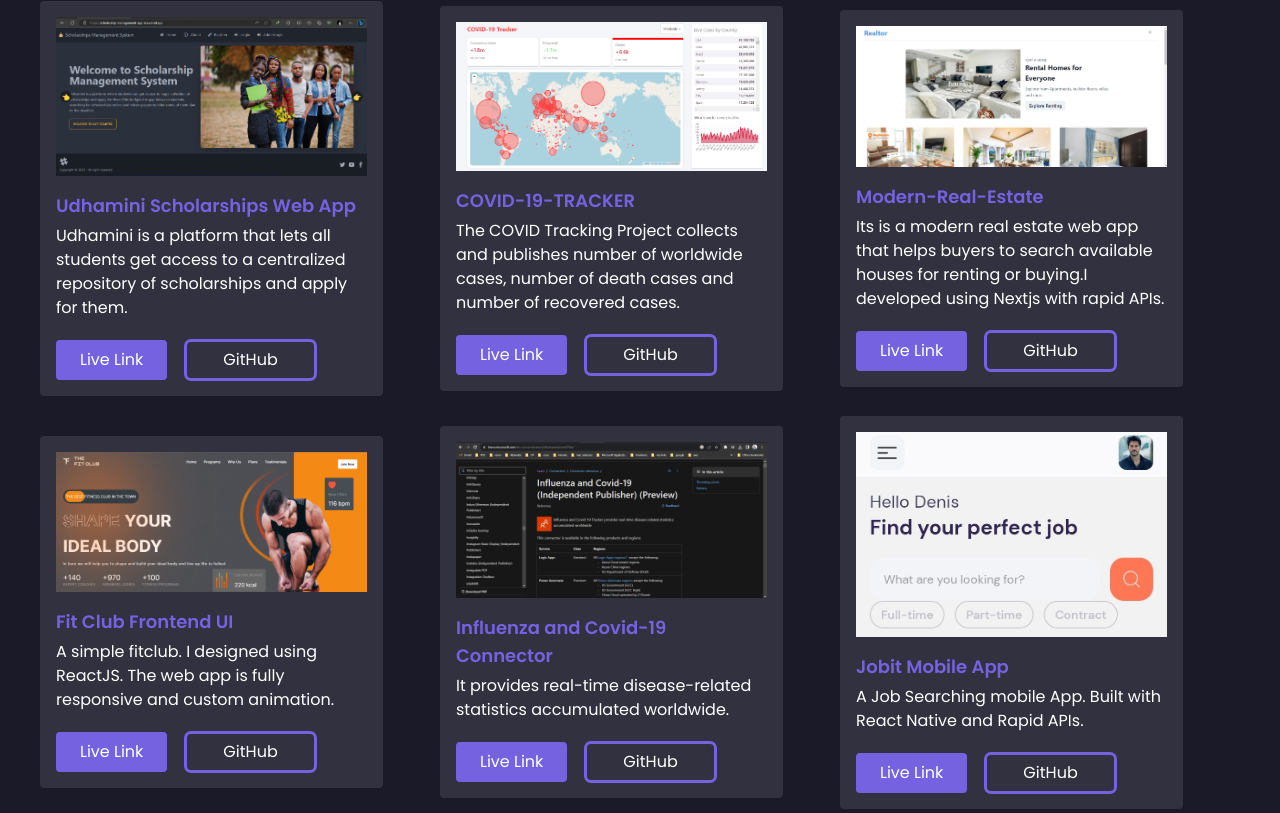
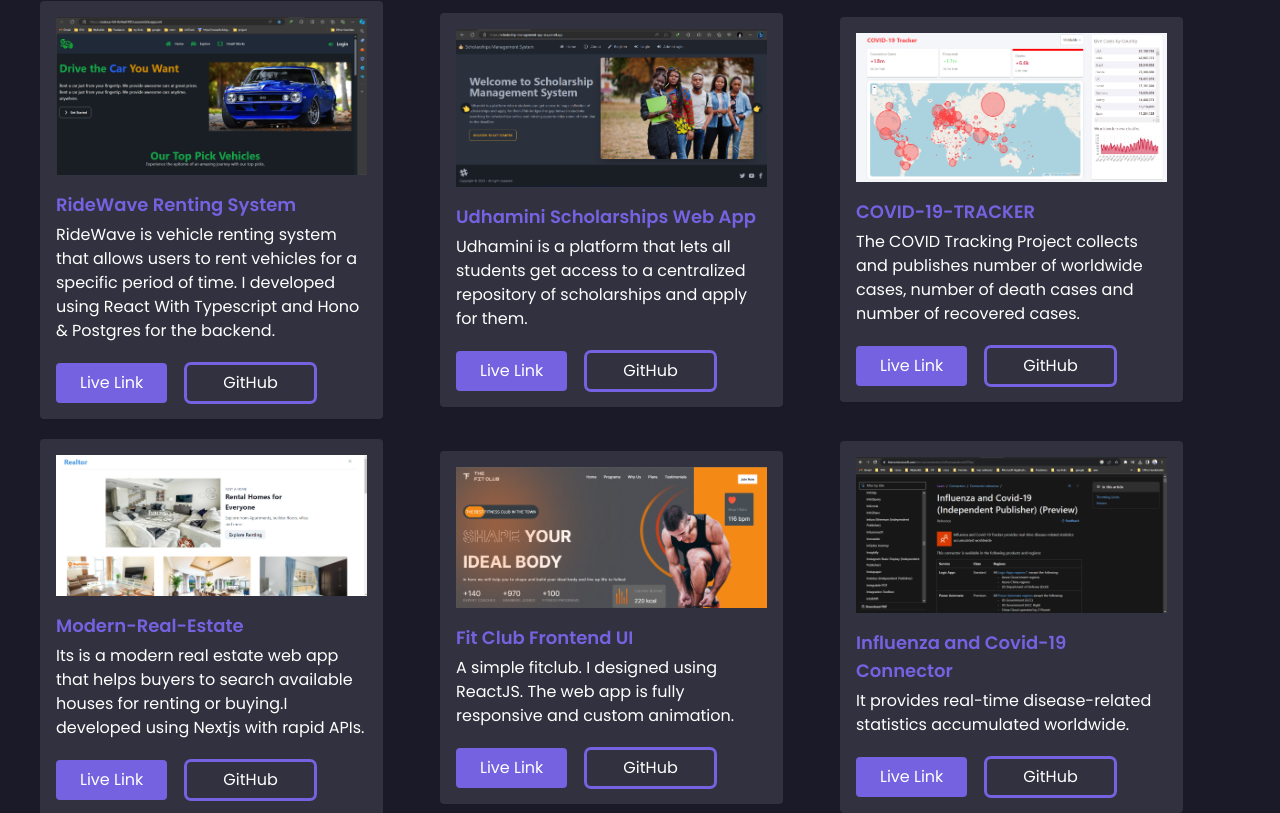
Before and after one commit to deniswachira/my-portifolio, a React (Vite) app: page / in a window 1280 px wide. Shown: the part 1315-2128 px from the top of the page. Built offline with nearby package versions, Linux system fonts and the light colour scheme.

Commit message:
RideWave Project and Resume Update

```diff
--- a/src/components/About.jsx
+++ b/src/components/About.jsx
@@ -37,8 +37,6 @@ const About = () => {
         }
       </div>
       <hr />
-      {/* services section */}
-      {/* <Services /> */}
     </div>
   );
 };
--- a/src/components/Home.jsx
+++ b/src/components/Home.jsx
@@ -18,7 +18,7 @@ const Home = () => {
                     <h1 className='font-semibold md:text-5xl my-4 text-3xl'>Denis Wachira</h1>
                     <p className='md:w-96'>Fullstack Developer, Azure AI Engineer & Data Scientist.</p>
                     <div className='mt-5'>
-                        <a href="https://1drv.ms/b/s!Ats52FTl3salgrpXWvycpwi-cirQSg?e=0Q1iEp">
+                        <a href="https://drive.google.com/file/d/1oBLp63BgrjsugZ6lLtZ7uISqYzsN7Hx8/view?usp=sharing">
                             <button className='btn transition-all duration-500 shadow-sm bg-primary py-2 px-4 rounded text-white hover:bg-white hover:text-primary'>
                                 Download Resume
                             </button>
@@ -29,7 +29,6 @@ const Home = () => {
                 <div className='order-first md:order-last relative rounded-lg shadow-xl overflow-hidden'>
                     <div className='image-carousel '>
                         <img src={img7} alt="Denis Wachira" loading="lazy" />
-                        {/* <img src={img2} alt="Denis Wachira" loading="lazy" /> */}
                         <img src={img3} alt="Denis Wachira" loading="lazy" />
                         <img src={img4} alt="Denis Wachira" loading="lazy" />
                         <img src={img6} alt="Denis Wachira" loading="lazy" />
--- a/src/components/Projects.jsx
+++ b/src/components/Projects.jsx
@@ -6,9 +6,18 @@ import fitness from '../assets/projects/fitness.png';
 import showcase from '../assets/projects/showcase.png';
 import influenza from '../assets/projects/influenza.png';
 import jobit1 from '../assets/projects/jobit1.jpg';
+import rideWave from '../assets/projects/ridewave.png';
 
 const Projects = () => {
   const projects = [
+    {
+      title: "RideWave Renting System",
+      description:
+        "RideWave is vehicle renting system that allows users to rent vehicles for a specific period of time. I developed using React With Typescript and Hono & Postgres for the backend.",
+      photo: rideWave,
+      link: "https://zealous-hill-0e4ae010f.5.azurestaticapps.net/",
+      github: "https://github.com/deniswachira/ridewave-ui",
+    },
     {
       title: "Udhamini Scholarships Web App",
       description:
```
Also changed, not shown: src/assets/projects/ridewave.png (added).
